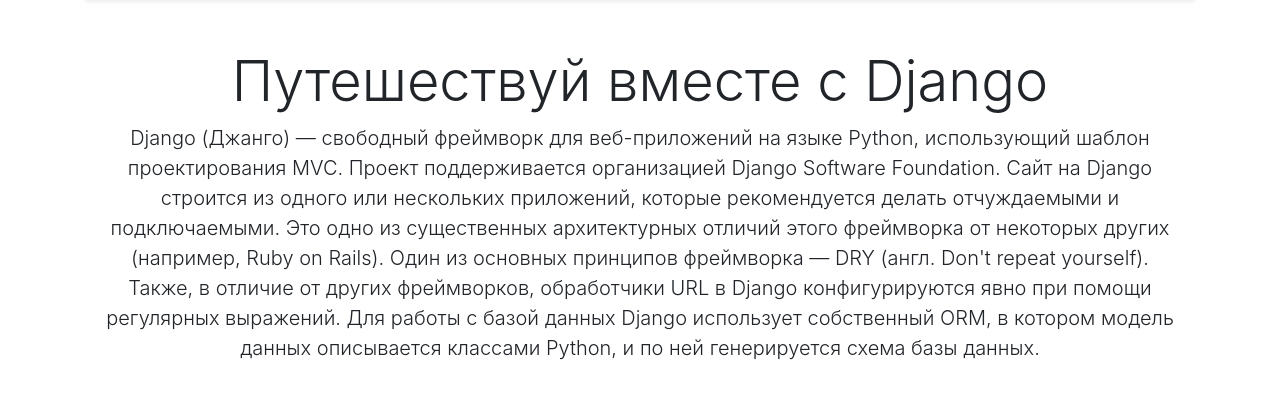
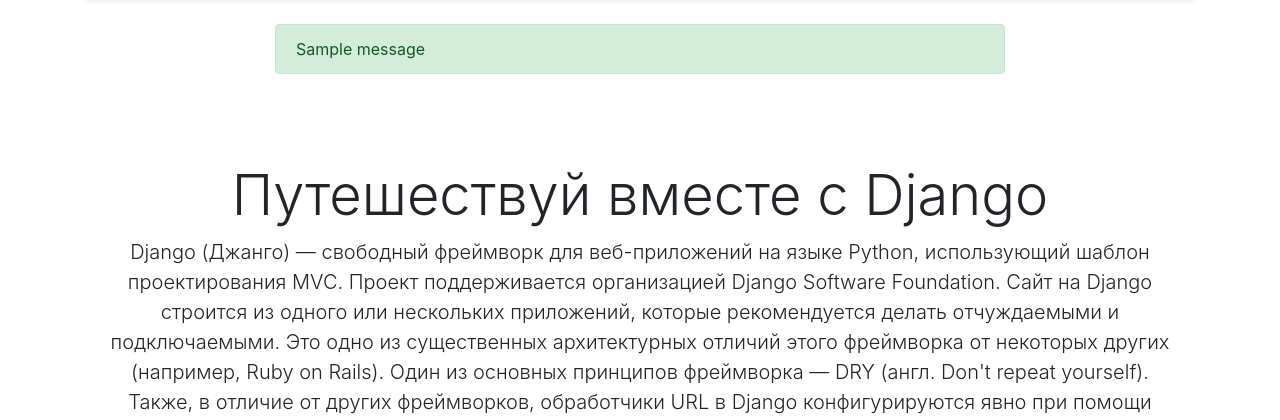
Before and after one commit to popoffww/django-station, a Django app: template src/templates/home.html in a window 1280 px wide. Shown: the part 57-477 px from the top of the page. Run offline with Django 3.2, Linux system fonts and the light colour scheme; the template is opened without the code that fills it, so the values that code supplies are empty; tables that the repository leaves empty hold one stand-in row (values such as "Sample post"); one stand-in notice (Sample message) is shown; some libraries are stand-ins or nearby versions.

Commit message:
Initial commit

```diff
--- a/src/templates/base.html
+++ b/src/templates/base.html
@@ -44,6 +44,31 @@
 </nav>
  </div>
 
+         <!--  Success_message-->
+  <div class="container my-4">
+		<div class="row">
+			<div class="col-md-8 mx-auto">
+			  {% if messages %}
+          {% for message in messages %}
+            {% if message.level == DEFAULT_MESSAGE_LEVELS.ERROR %}
+              <div class="alert alert-danger messages">
+                <span {% if message.tags %} class="{{ message.tags }}"{% endif %}>
+                Внимание!  {{ message }}<br/>
+                </span>
+              </div>
+            {%else %}
+              <div class="alert alert-success messages">
+                <span {% if message.tags %} class="{{ message.tags }}"{% endif %}>
+                {{ message }}<br/>
+                </span>
+              </div>
+            {% endif %}
+          {% endfor %}
+			  {% endif %}
+			</div>
+		</div>
+     </div>
+
 
  <div class="container">
       {% block content %} {% endblock %}
```
Also changed, not shown: src/cities/views.py (+10 -4 lines).
